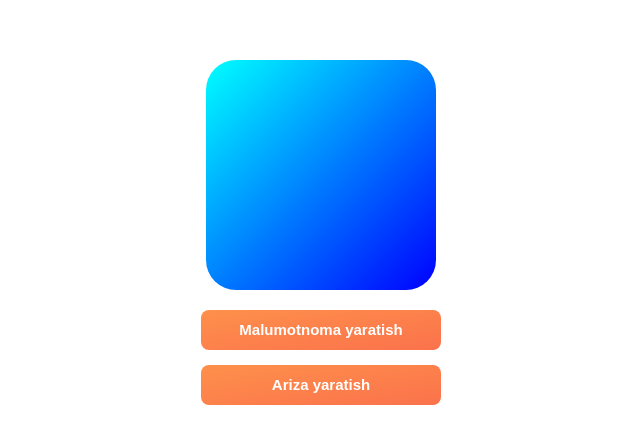
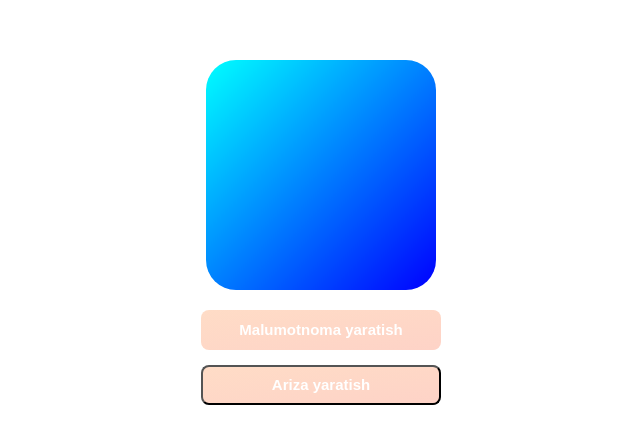
Before and after one commit to ARSweb/WEB.TELEGRAM.BOT.02, a React (Vite) app: page / in a window 1280 px wide. Shown: the part 176-620 px from the top of the page, without its empty margins (327-967 px from the left). Built offline with nearby package versions, Linux system fonts and the light colour scheme.

Commit message:
add disbled btn

```diff
--- a/src/Navigator/Dashboard.css
+++ b/src/Navigator/Dashboard.css
@@ -24,7 +24,7 @@
     width: 100%;
     height: 40px;
     border-radius: 8px;
-    background: linear-gradient( to right bottom, #fe904b, #fb724c);
+    background: linear-gradient( to right bottom, #fe904b50, #fb724c50);
     display: flex;
     justify-content: center;
     align-items: center;
--- a/src/Navigator/Dashboard.jsx
+++ b/src/Navigator/Dashboard.jsx
@@ -7,7 +7,7 @@ const Dashboard = () => {
         <div className="MainLogo"></div>
       <nav className="DMN">
         <Link to="/mmaf" className="DNI" >Malumotnoma yaratish</Link>
-        <Link to="/azaf" className="DNI" >Ariza yaratish</Link>
+        <button type="button" className="DNI" >Ariza yaratish</button>
       </nav>
     </div>
   )
```
